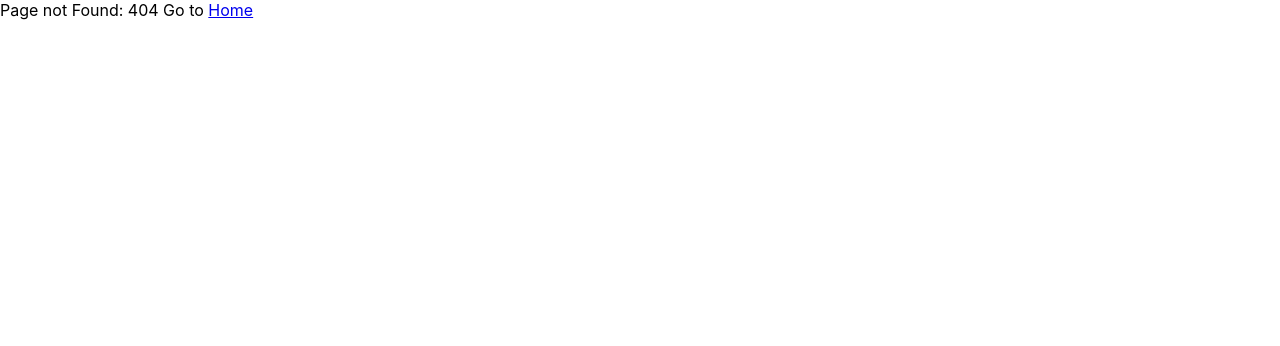
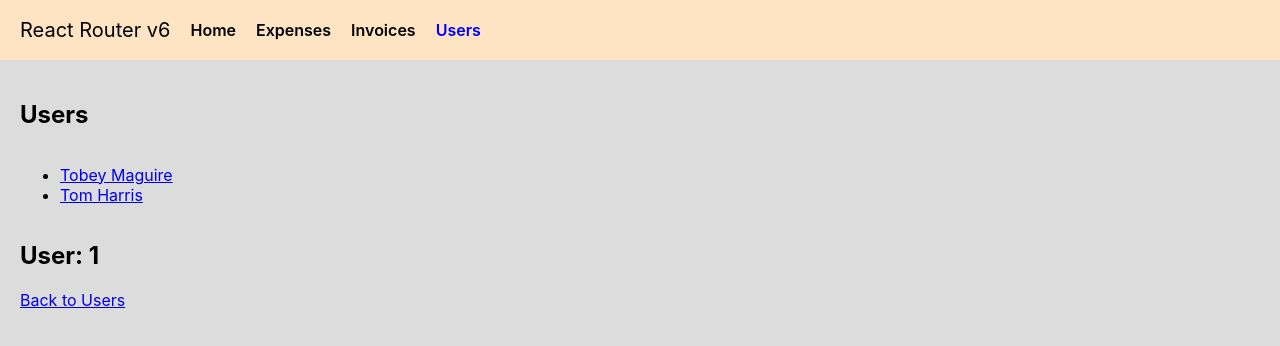
Before and after one commit to Ranjith10/react-router-v6, a React (Create React App) app: page /users/1 in a window 1280 px wide. Before the commit this address had no page. Shown: the top 346 px of the page. Built offline with nearby package versions, Linux system fonts and the light colour scheme.

Commit message:
Added dynamic nested route

```diff
--- a/src/App.js
+++ b/src/App.js
@@ -4,18 +4,29 @@ import LandingPage from './Components/LandingPage';
 import Expenses from './Components/Expenses';
 import Invoices from './Components/Invoices';
 import Layout from './Components/Layout';
+import Users from './Components/Users';
+import User from './Components/User';
 import './App.css';
 
-//*Use <Route children> rather than <Router component> and <Router render>
-//*Replace all <Switch> elements to <Routes>
-//*All <Route>s and <Link>s inside <Routes> are relative making the code leaner
-//*Routes are chosen based on the best match rather than traversal order(like Switch)
-//*<Routes> allow nesting of Routes in one place
+//* Use <Route children> rather than <Router component> and <Router render>
+//* Replace all <Switch> elements to <Routes>
+//* All <Route>s and <Link>s inside <Routes> are relative making the code leaner
+//* Routes are chosen based on the best match rather than traversal order(like Switch)
+//* <Routes> allow nesting of Routes in one place
 
 //* Index route provides a fallback component for a / route a user visits
 //* it is like a default route when parent route matches but none of its child routes matches.
 
+//* Nested routes -> /users/profile
+//* Dynamic routes -> /users/{userId} - userId changes and UI is dynamically rendered based on userId
+
 function App() {
+
+    let users = [
+        { id: '1', fullName: 'Tobey Maguire' },
+        { id: '2', fullName: 'Tom Harris' },
+    ]
+
     return (
         <div className="App">
             <Routes>
@@ -24,6 +35,9 @@ function App() {
                     <Route path = 'home' element = {<LandingPage />} />
                     <Route path = 'expenses' element = {<Expenses />} />
                     <Route path = 'invoices' element = {<Invoices />} />
+                    <Route path = 'users' element = {<Users users = {users}  />}>
+                        <Route path = ':userId' element = {<User />} />
+                    </Route>
                 </Route>
                 <Route path = '*' element = {<NoMatch />} />
             </Routes>
--- a/src/Components/Layout.js
+++ b/src/Components/Layout.js
@@ -12,6 +12,9 @@ import './Layout.css'
 //* Use isActive attr to style links
 
 const Layout = () => {
+
+    let linkStyle = ({isActive}) => isActive ? 'active nav-link' : 'nav-link'
+
     return (
         <>
             <div className='header'>
@@ -22,8 +25,9 @@ const Layout = () => {
                 >
                     Home
                 </NavLink>
-                <NavLink className = {({isActive}) => isActive ? 'active nav-link' : 'nav-link'} to = '/expenses'>Expenses</NavLink>
-                <NavLink className = {({isActive}) => isActive ? 'active nav-link' : 'nav-link'} to = '/invoices'>Invoices</NavLink>
+                <NavLink className = {linkStyle} to = '/expenses'>Expenses</NavLink>
+                <NavLink className = {linkStyle} to = '/invoices'>Invoices</NavLink>
+                <NavLink className = {linkStyle} to = '/users'>Users</NavLink>
             </div>
             <div className='content-wrapper'>
                 <Outlet />
--- /dev/null
+++ b/src/Components/User.js
@@ -0,0 +1,16 @@
+import React from 'react'
+import { Link, useParams } from 'react-router-dom'
+
+const User = () => {
+
+    let {userId} = useParams()
+
+    return (
+        <div>
+            <h2>User: {userId}</h2>
+            <Link to = '/users'>Back to Users</Link>
+        </div>
+    )
+}
+
+export default User
--- /dev/null
+++ b/src/Components/Users.js
@@ -0,0 +1,26 @@
+import React from 'react'
+import { Link, Outlet } from 'react-router-dom'
+
+const Users = ({users}) => {
+    return (
+        <div style = {{display: 'flex', flexDirection: 'column'}}>
+            <h2>Users</h2>
+            <ul>
+                {
+                    users.map((user) => {
+                        return (
+                            <li>
+                                <Link to = {`${user.id}`}>
+                                    {user.fullName}
+                                </Link>
+                            </li>
+                        )
+                    })
+                }
+            </ul>
+            <Outlet />
+        </div>
+    )
+}
+
+export default Users
```
